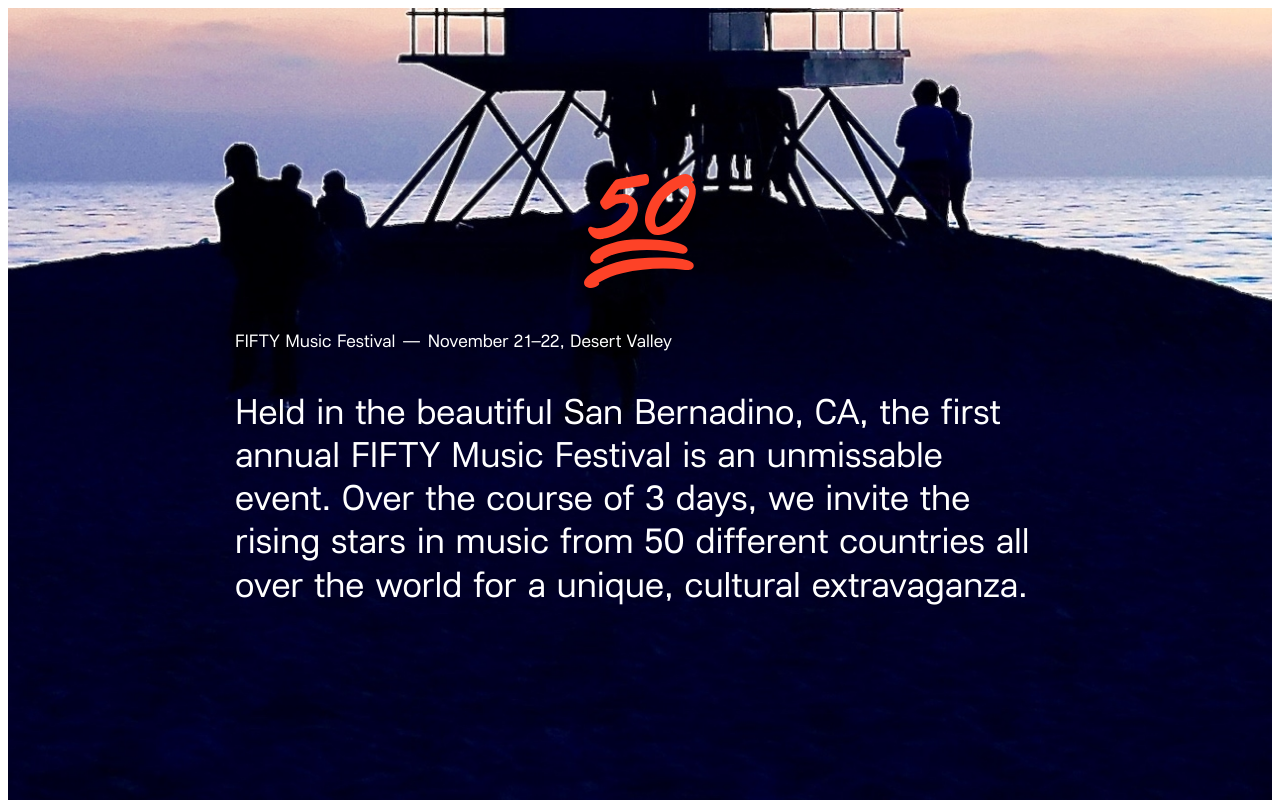
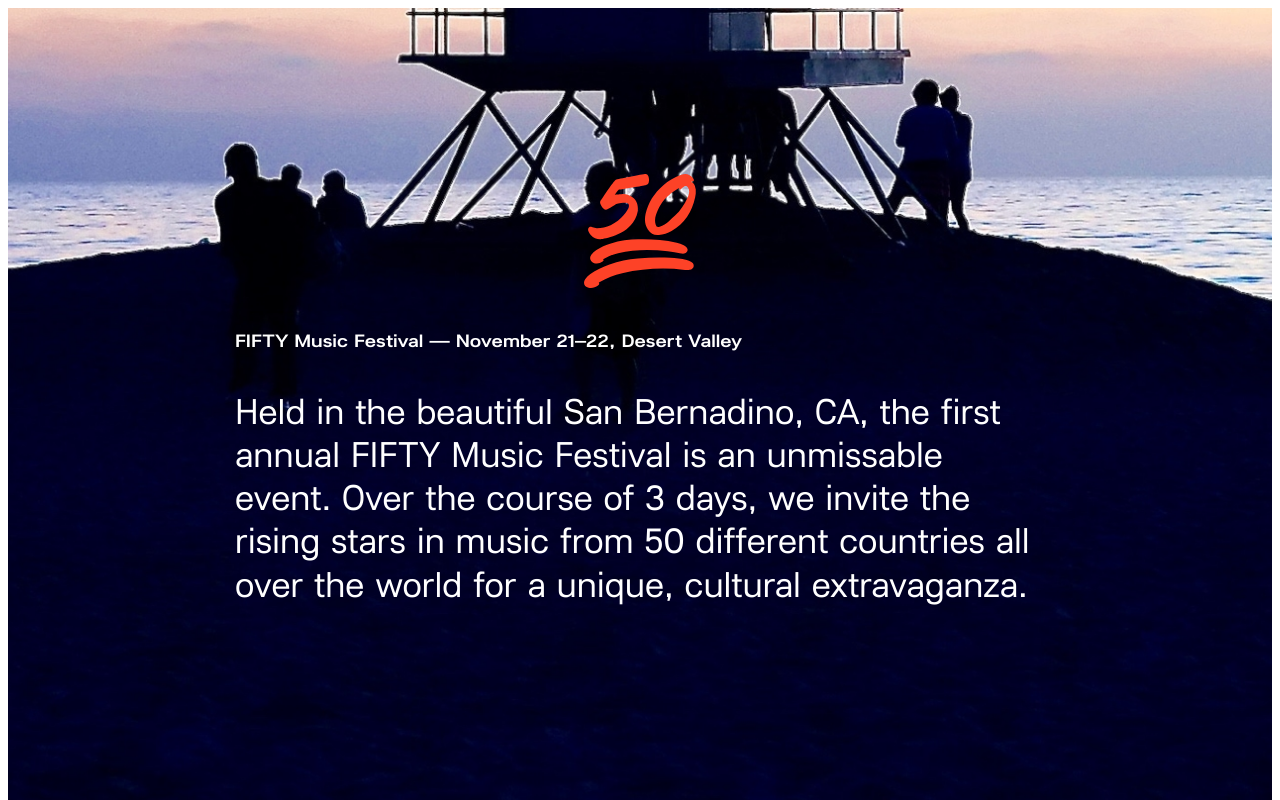
Before and after one commit to negilaxu/fifty-festival, a plain HTML site: page index.html in a window 1280 px wide. Shown: the top 800 px of the page. Drawn offline with Linux system fonts and the light colour scheme; a script that the page names is missing.

Commit message:
add font for marquee text

```diff
--- a/fonts.css
+++ b/fonts.css
@@ -11,3 +11,7 @@
         url(./assets/fonts/lunchtype24-medium-expanded-webfont.woff) format('woff'),
         url(./assets/fonts/lunchtype24-medium-expanded-webfont.ttf) format('truetype');
 }
+
+.marquee {
+    font-family: 'LunchType-Medium', sans-serif;
+}
```
